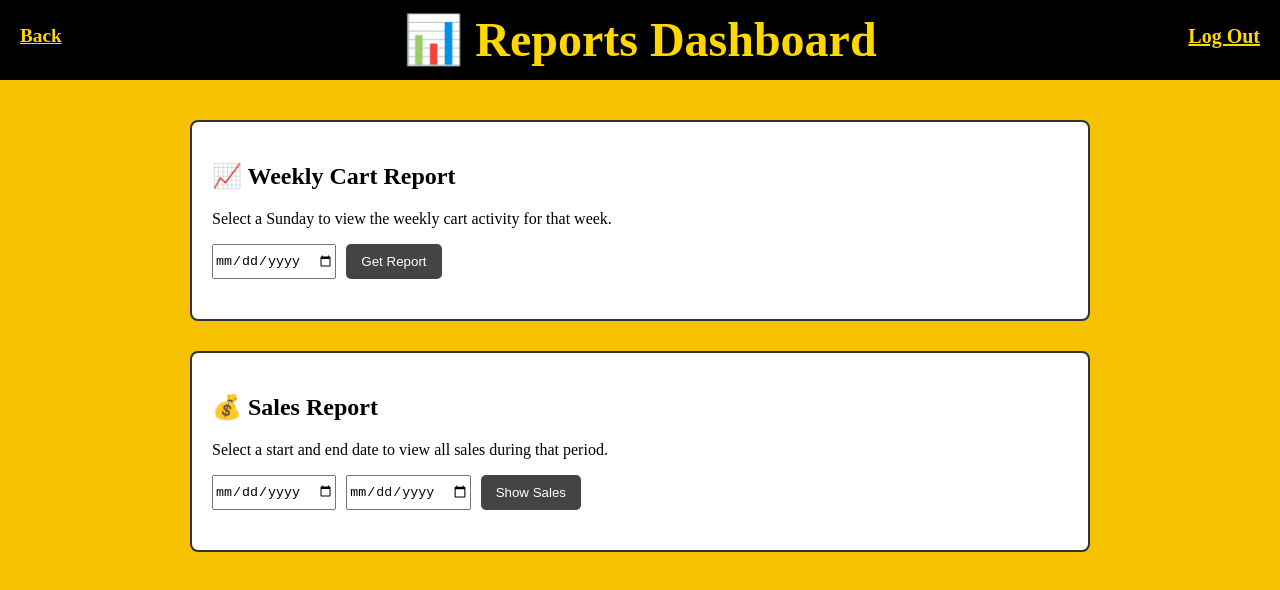
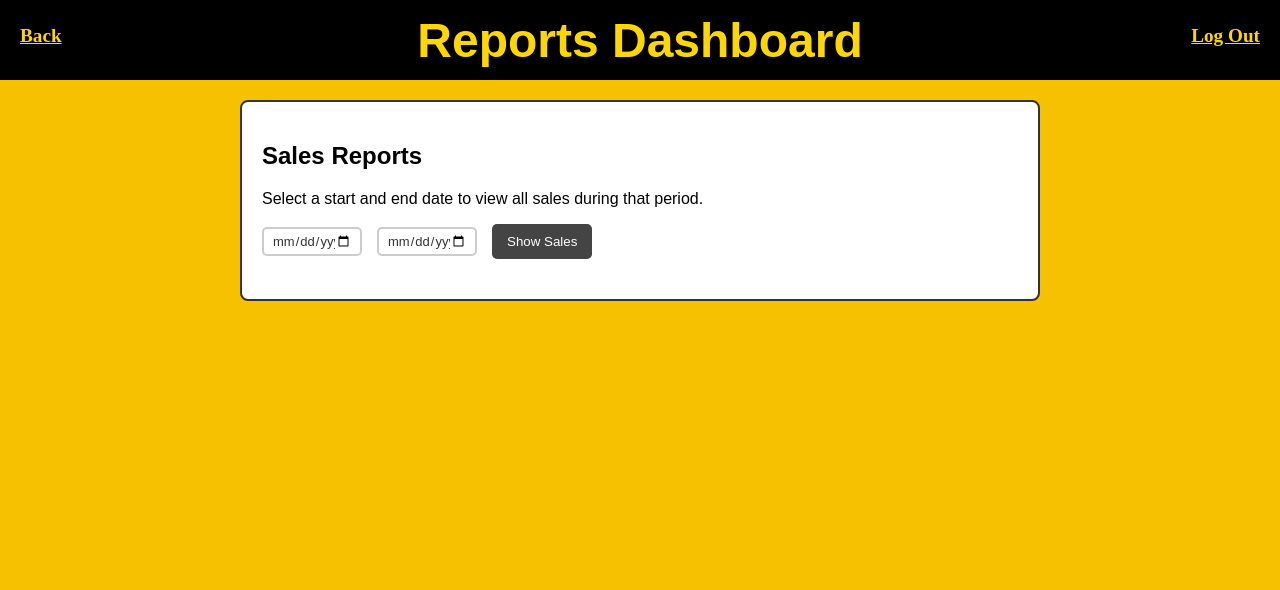
Before and after one commit to alanv1893/CMSC447_PROJ, a Vue app in the folder Frontend/: page /home/reports in a window 1280 px wide. Shown: the top 590 px of the page. Built offline with nearby package versions, Linux system fonts and the light colour scheme; sample sign-in values are in the browser's storage.

Commit message:
styled version of the reports page

```diff
--- a/Frontend/src/views/Reports.vue
+++ b/Frontend/src/views/Reports.vue
@@ -1,35 +1,32 @@
 <template>
-  <div class="container">
-    <div class="titleBox">
+  <div class="page-container">
+    <header class="header-bar">
+      <div class="nav-buttons">
+        <div class="nav-left">
           <div class="backButton" @click="goBack" title="Go Back">
             <span class="backButton-text">Back</span>
           </div>
-      <h1 class="title">📊 Reports Dashboard</h1>
-      <a class="logOutLink" v-if="loggedIn" @click="logOut" href="/">Log Out</a>
         </div>
-
+        <div class="nav-right">
+          <div class="logoutButton" @click="logout" title="Logout">
+            <span class="logoutButton-text">Log Out</span>
+          </div>
+        </div>
+      </div>
+      <h1>Reports Dashboard</h1>
+    </header>
+    <div class="reports-page">
       <div class="content-container">
-      <div class="report-card">
-        <h2>📈 Weekly Cart Report</h2>
-        <p>Select a Sunday to view the weekly cart activity for that week.</p>
-        <div class="report-input">
-          <input v-model="weekStart" type="date" />
-          <button @click="getWeeklyTraffic">Get Report</button>
-        </div>
-        <div v-if="loading">🔄 Loading...</div>
-        <div v-else-if="weeklyTraffic.total_carts !== undefined">
-          <strong>Total carts:</strong> {{ weeklyTraffic.total_carts }}
-        </div>
-        <div v-else-if="weekStart">No data for this date.</div>
-      </div>
 
         <div class="report-card">
-        <h2>💰 Sales Report</h2>
+          <div class="titleBox">
+            <h2>Sales Reports</h2>
             <p>Select a start and end date to view all sales during that period.</p>
             <div class="report-input">
               <input v-model="salesStartDate" type="date" />
               <input v-model="salesEndDate" type="date" />
               <button @click="getSalesReport">Show Sales</button>
+            </div>
           </div>
           <div v-if="loadingSales">🔄 Loading...</div>
           <div v-else-if="salesReport.items && salesReport.items.length">
@@ -38,62 +35,36 @@
                 <tr>
                   <th>Product</th>
                   <th>Quantity Sold</th>
-                <th>Total Revenue</th>
+                  <th>Total Cost</th>
                 </tr>
               </thead>
               <tbody>
                 <tr v-for="item in salesReport.items" :key="item.productname">
                   <td>{{ item.productname }}</td>
                   <td>{{ item.total_quantity }}</td>
-                <td>\${{ item.total_revenue.toFixed(2) }}</td>
+                  <td>${{ item.total_revenue.toFixed(2) }}</td>
                 </tr>
               </tbody>
             </table>
-          <p><strong>Total Revenue:</strong> \${{ salesReport.totalRevenue.toFixed(2) }}</p>
+            <p><strong>Total Cost:</strong> ${{ salesReport.totalRevenue.toFixed(2) }}</p>
           </div>
           <div v-else-if="salesStartDate && salesEndDate">No sales found for this range.</div>
+        </div>
+
       </div>
     </div>
   </div>
 </template>
 
-
 <script setup>
-import { ref, onMounted } from 'vue'
-import { useRouter } from 'vue-router'
-
-const weekStart = ref('')
-const weeklyTraffic = ref({})
-const loading = ref(false)
-const router = useRouter()
-const loggedIn = ref(false)
-
-onMounted(() => {
-  loggedIn.value = localStorage.getItem('loggedIn') === 'true'
-})
-
-function logOut() {
-  localStorage.clear()
-  router.push('/')
-}
-
-const getWeeklyTraffic = async () => {
-  if (!weekStart.value) return
-  loading.value = true
-  weeklyTraffic.value = {}
-  try {
-    const res = await fetch(`http://localhost:3000/analytics/weekly-traffic?start_date=${weekStart.value}`)
-    const data = await res.json()
-    weeklyTraffic.value = data
-  } catch (err) {
-    console.error('Error fetching report:', err)
-  } finally {
-    loading.value = false
-  }
-}
+import { ref } from 'vue'
 
 function goBack() {
   history.back()
+}
+
+function logout() {
+  window.location.href = '/login'
 }
 
 const salesStartDate = ref('')
@@ -121,37 +92,57 @@ const getSalesReport = async () => {
 </script>
 
 <style scoped>
-.container {
-  background-color: #f5c100;
+.page-container {
+  display: flex;
+  flex-direction: column;
   min-height: 100vh;
-  padding: 120px 20px 60px;
-  box-sizing: border-box;
 }
 
-.titleBox {
+/* Updated title bar styles to match Approve Transactions */
+.header-bar {
   background-color: black;
-  color: #ffd700;
-  width: 100%;
+  color: #FFD700;
+  width: 100vw;
   height: 80px;
-  position: fixed;
+  position: absolute;
   top: 0;
   left: 0;
-  z-index: 10;
   display: flex;
   align-items: center;
   justify-content: center;
+  box-sizing: border-box;
+  padding: 0;
+  margin: 0;
+  overflow: hidden;
+  z-index: 10;
 }
 
-.title {
-  margin: 0;
+.header-bar h1 {
   font-size: 3rem;
   font-weight: bold;
+  margin: 0;
+  padding: 0;
+  font-family: 'Arial', sans-serif;
+}
+
+.nav-buttons {
+  position: absolute;
+  top: 25px;
+  width: 100%;
+  display: flex;
+  justify-content: space-between;
+  padding: 0 20px;
+  box-sizing: border-box;
+  z-index: 11;
+}
+
+.nav-left,
+.nav-right {
+  display: flex;
+  align-items: center;
 }
 
 .backButton {
-  position: absolute;
-  top: 25px;
-  left: 20px;
   display: flex;
   align-items: center;
   cursor: pointer;
@@ -164,21 +155,31 @@ const getSalesReport = async () => {
   text-decoration: underline;
 }
 
-.logOutLink {
-  position: absolute;
-  top: 25px;
-  right: 20px;
-  font-size: 20px;
-  white-space: nowrap;
+.logoutButton {
+  display: flex;
+  align-items: center;
+  cursor: pointer;
+}
+
+.logoutButton-text {
+  color: gold;
+  font-size: 1.2rem;
   font-weight: bold;
-  color: gold;
-  cursor: pointer;
   text-decoration: underline;
+}
+
+/* Main report container */
+.reports-page {
+  background-color: #f5c100;
+  min-height: 100vh;
+  padding-top: 100px; /* Space for fixed header */
+  padding-bottom: 40px;
+  font-family: 'Arial', sans-serif;
 }
 
 .content-container {
   width: 90%;
-  max-width: 900px;
+  max-width: 800px;
   margin: 0 auto;
   display: flex;
   flex-direction: column;
@@ -194,10 +195,27 @@ const getSalesReport = async () => {
 
 .report-input {
   display: flex;
-  flex-wrap: wrap;
-  gap: 10px;
+  gap: 15px;
+  justify-content: flex-start;
+  align-items: center;
   margin-top: 10px;
   margin-bottom: 20px;
+}
+
+.report-input input[type="date"] {
+  padding: 4px 8px;
+  border: 2px solid #ccc;
+  border-radius: 5px;
+  font-size: 13px;
+  font-family: 'Arial', sans-serif;
+  background-color: white;
+  color: #333;
+  outline: none;
+  width: 80px;
+}
+
+.report-input input[type="date"]:focus {
+  border-color: #000;
 }
 
 button {
@@ -207,6 +225,7 @@ button {
   border: none;
   border-radius: 5px;
   cursor: pointer;
+  font-family: 'Arial', sans-serif;
 }
 
 button:hover {
@@ -216,17 +235,29 @@ button:hover {
 table {
   width: 100%;
   border-collapse: collapse;
-  background: #fff;
 }
 
-th, td {
+th,
+td {
   border: 1px solid #333;
   padding: 8px;
   text-align: left;
 }
 
 th {
-  background-color: #fde768;
+  background-color: #f0f0f0;
 }
 
+pre {
+  background: #eee;
+  padding: 10px;
+  border-radius: 4px;
+  overflow-x: auto;
+}
+
+body,
+input,
+button {
+  font-family: 'Arial', sans-serif;
+}
 </style>
```
Lines whose indentation alone changed are shown as unchanged.
